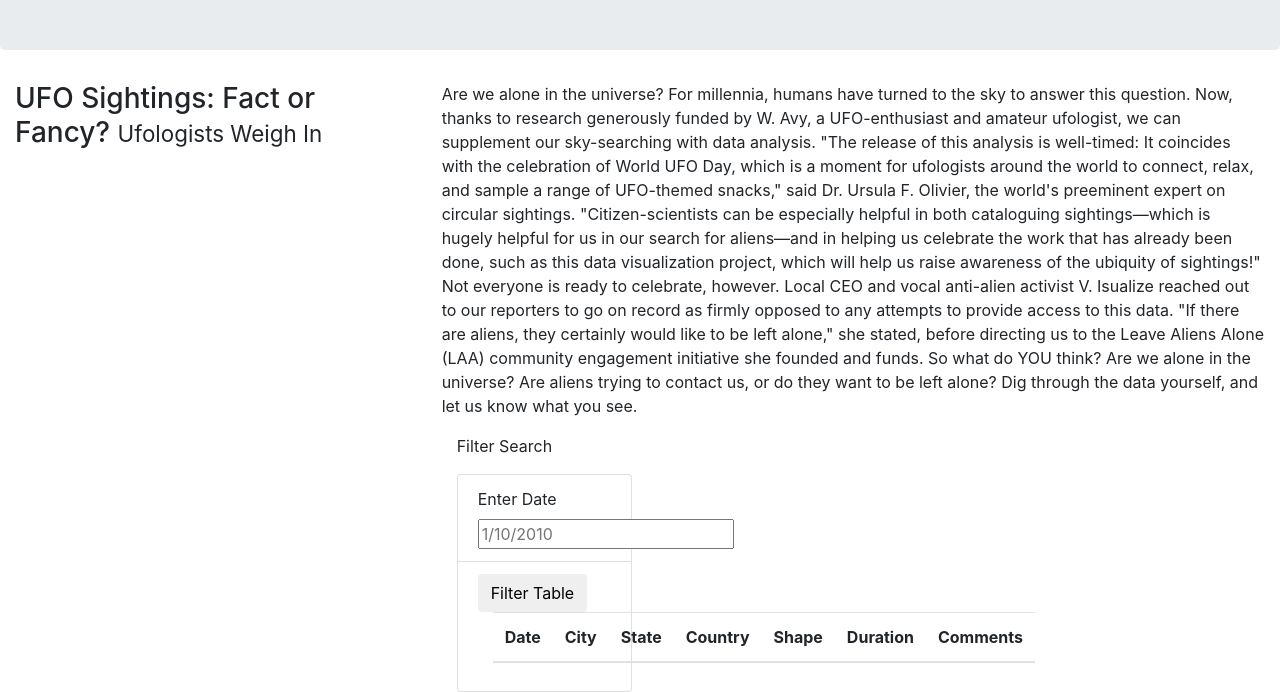
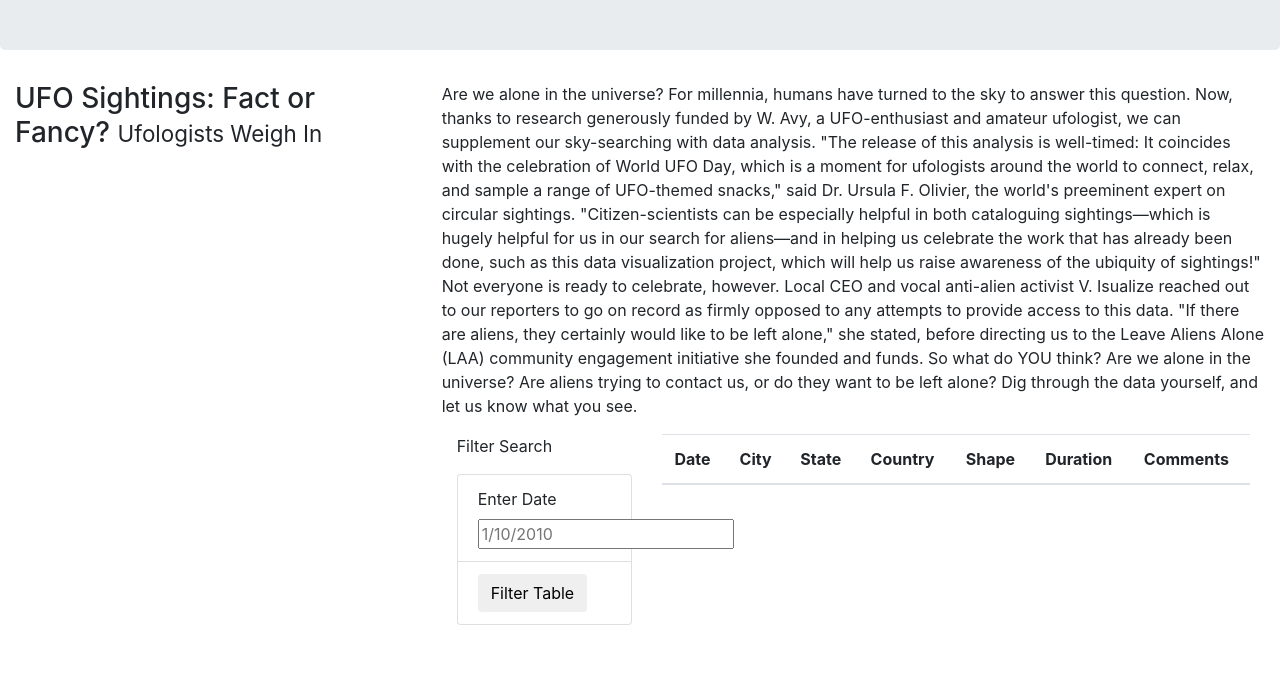
Before and after one commit to mdfjoseph/UFOs, a plain HTML site: page index.html in a window 1280 px wide. Shown: the part 190-882 px from the top of the page. After the commit the page ends 815 px from the top, so only its background shows below. Drawn offline with nearby package versions, Linux system fonts and the light colour scheme.

Commit message:
Module_12.6.1.updated

```diff
--- a/index.html
+++ b/index.html
@@ -52,6 +52,12 @@ So what do YOU think? Are we alone in the universe? Are aliens trying to contact
                         </li>
                         <li class="list-group-item">
                             <button id="filter-btn" type="button" class="btn btn-default">Filter Table</button>
+
+                        </li>
+
+                      </ul>
+
+            </div>
             <div class="col-md-9">
                 <table class="table table-striped">
                   <thead>
@@ -69,13 +75,6 @@ So what do YOU think? Are we alone in the universe? Are aliens trying to contact
                 </table>
               </div>
 
-                        </li>
-
-                      </ul>
-
-            </div>
-            <div class="col-md-9">
-
             </div>
         </div>
       </div>
```
Lines whose indentation alone changed are shown as unchanged.
